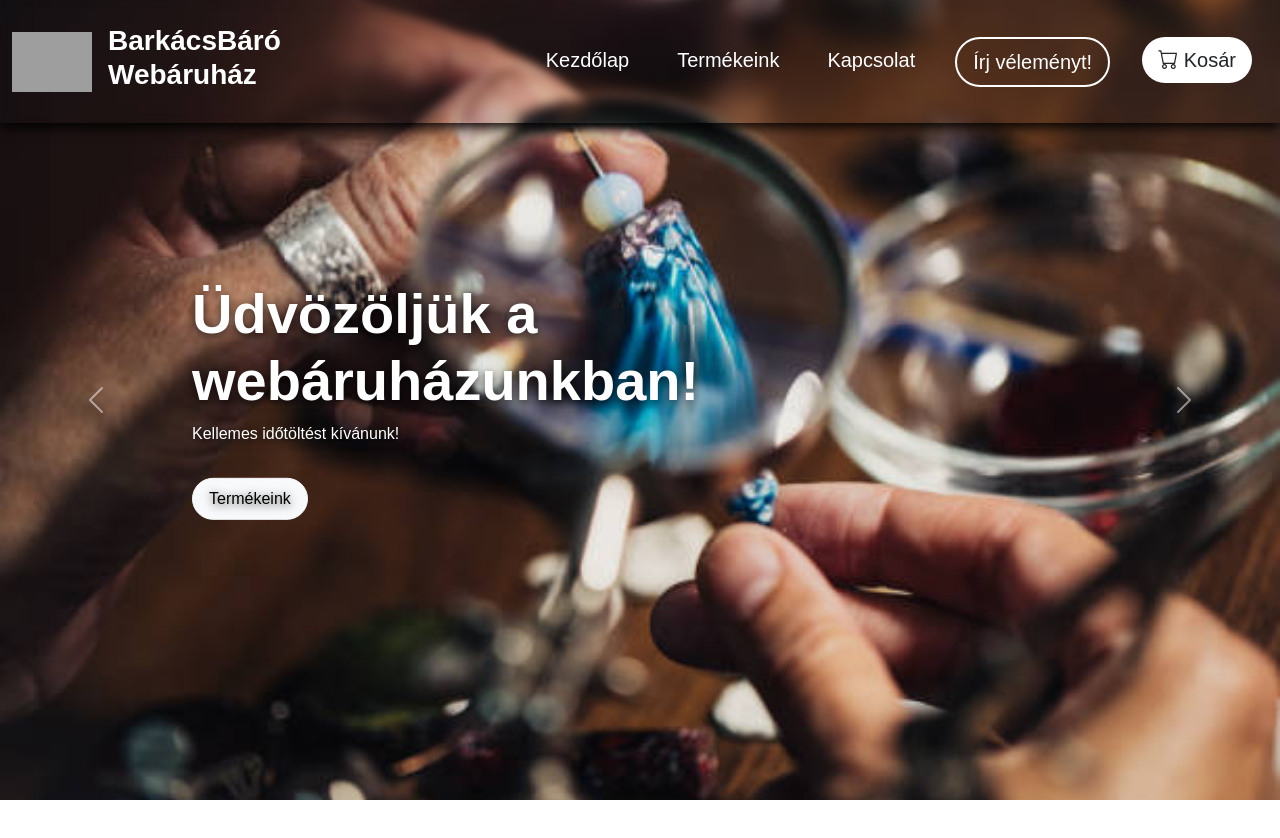
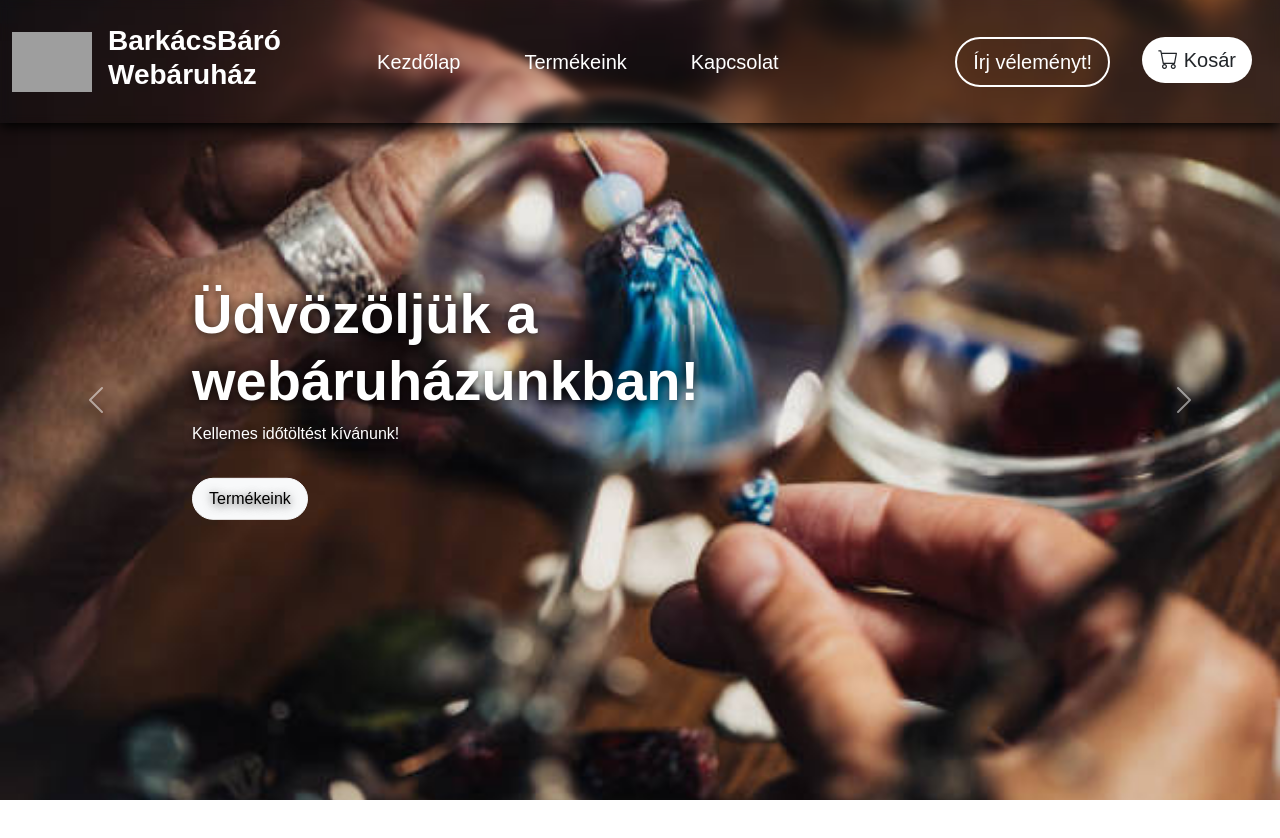
Before and after one commit to fabuandras/js_projektmunka_2025-05-14--2025-06-02, a plain HTML site: page teszt.html in a window 1280 px wide. Shown: the top 838 px of the page. Drawn offline with nearby package versions, Linux system fonts and the light colour scheme; grey boxes are pictures that could not be loaded; a web font is replaced by a local one.

Commit message:
nav kozepre helyezve

```diff
--- a/teszt.html
+++ b/teszt.html
@@ -25,17 +25,20 @@
       <span class="navbar-toggler-icon"></span>
     </button>
     <div class="collapse navbar-collapse" id="mynavbar">
+
+        <ul class="navbar-nav mx-auto">
+            <li class="nav-item fs-5 mx-4">
+                <a class="nav-link text-white halvany-hover" href="#">Kezdőlap</a>
+            </li>
+            <li class="nav-item fs-5 mx-4">
+                <a class="nav-link text-white halvany-hover" href="#">Termékeink</a>
+            </li>
+            <li class="nav-item fs-5 mx-4">
+                <a class="nav-link text-white halvany-hover" href="#">Kapcsolat</a>
+            </li>
+        </ul>
       <form class="d-flex ms-auto">
         <ul class="navbar-nav me-auto">
-            <li class="nav-item fs-5 mx-3">
-                <a class="nav-link text-white halvany-hover" href="#">Kezdőlap</a>
-            </li>
-            <li class="nav-item fs-5 mx-3">
-                <a class="nav-link text-white halvany-hover" href="#">Termékeink</a>
-            </li>
-            <li class="nav-item fs-5 mx-3">
-                <a class="nav-link text-white halvany-hover" href="#">Kapcsolat</a>
-            </li>
             <li class="nav-item fs-5 mx-3">
                 <a class="nav-link text-white border border-2 border-white rounded-pill px-3 py-2 velemeny-gomb" href="#">Írj véleményt!</a>
             </li>
```
